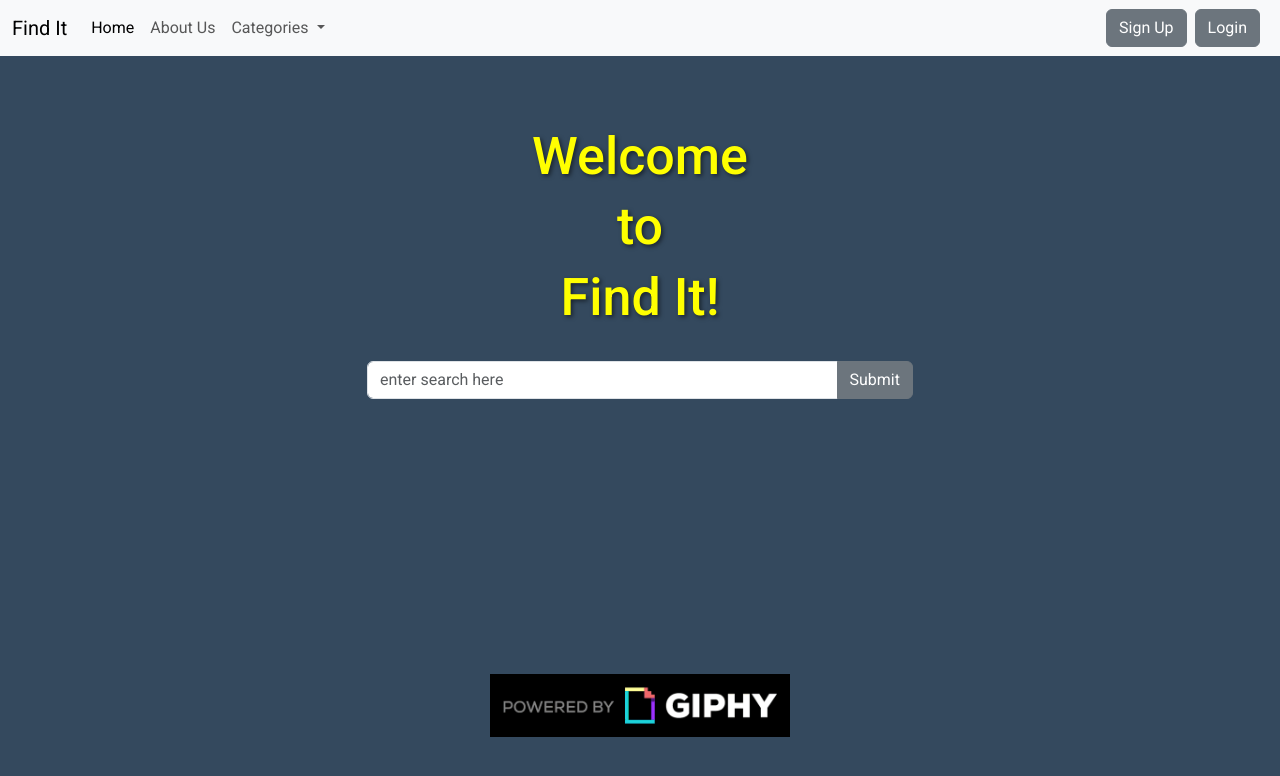
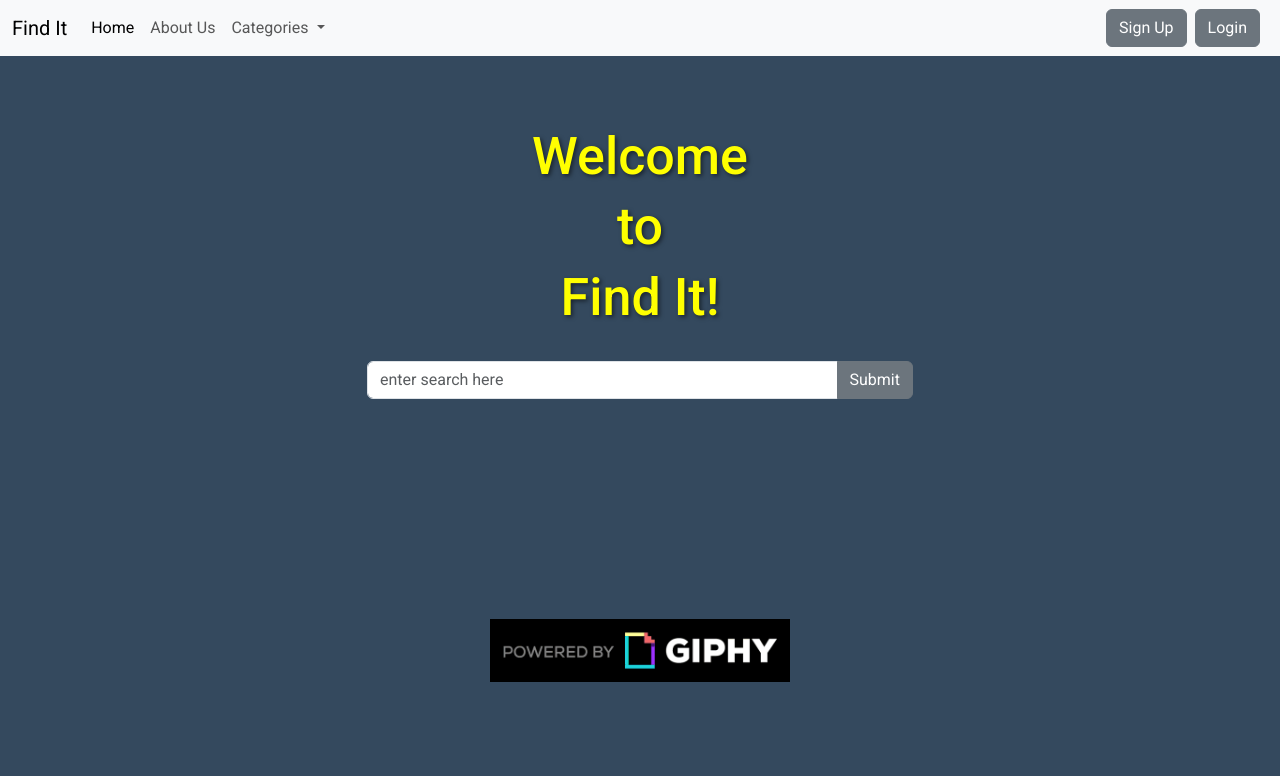
Before and after one commit to hubforschoolwork/Project2A, a plain HTML site: page index.html in a window 1280 px wide. Drawn offline with nearby package versions, Linux system fonts and the light colour scheme.

Commit message:
fix container

```diff
--- a/index.html
+++ b/index.html
@@ -105,7 +105,7 @@
   </div>
 
 
-  <div class="container text-align center" style="margin-top: 235px;">
+  <div class="container text-align center" style="margin-top: 180px;">
     <div class="row align-items-start">
       <div class="col-md">
         <div class="container" align="center">
```
